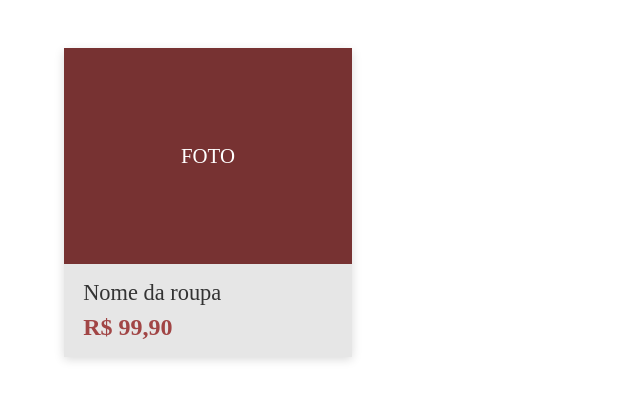
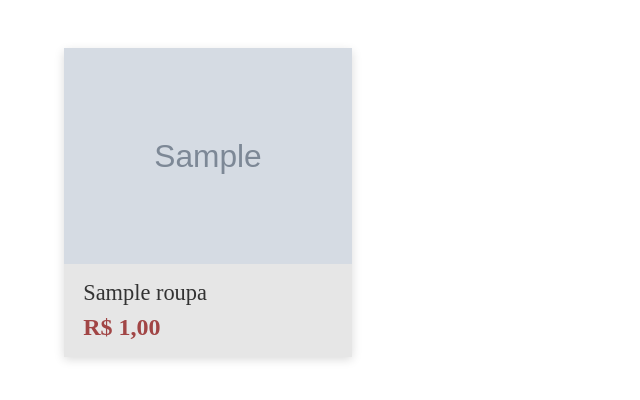
Before and after one commit to Avena-JABAL/Trend_Store, a Django app: page / in a window 1280 px wide. Shown: the part 80-480 px from the top of the page, without its empty margins (0-640 px from the left). Run offline with Django 5.2, Linux system fonts and the light colour scheme; tables that the repository leaves empty hold one stand-in row (values such as "Sample post"); grey boxes marked "Sample" are stand-in pictures; parts of the project's set-up code (start-up, migrations or seed data) failed here and were passed over.

Commit message:
catalogo atualizado com urls reais do banco!

```diff
--- a/loja_roupas/admin.py
+++ b/loja_roupas/admin.py
@@ -2,7 +2,7 @@ from django.contrib import admin
 from .models import Roupa
 
 class RoupaAdmin(admin.ModelAdmin):
-    list_display = 'nome', 'preco', 'estoque', 'tamanho', 'imagem'
+    list_display = 'nome', 'preco', 'estoque', 'tamanho', 'imagem', 'id'
 
 # Register your models here.
 admin.site.register(Roupa, RoupaAdmin)
--- a/loja_roupas/templates/catalogo.html
+++ b/loja_roupas/templates/catalogo.html
@@ -2,57 +2,68 @@
 
 <!doctype html>
 <html lang="pt-BR">
-
   <head>
-    <meta charset="utf-8">
-    <meta name="viewport" content="width=device-width, initial-scale=1">
+    <meta charset="utf-8" />
+    <meta name="viewport" content="width=device-width, initial-scale=1" />
 
     <title>Catálogo | Trend Store</title>
 
-    <link rel="stylesheet"
-        href="https://cdnjs.cloudflare.com/ajax/libs/font-awesome/4.7.0/css/font-awesome.min.css">
+    <link
+      rel="stylesheet"
+      href="https://cdnjs.cloudflare.com/ajax/libs/font-awesome/4.7.0/css/font-awesome.min.css" />
 
-    <link rel="stylesheet" href="{% static 'css/navbar.css' %}">
-    <link rel="stylesheet" href="{% static 'css/catalogo.css' %}">
+    <link rel="stylesheet" href="{% static 'css/navbar.css' %}" />
+    <link rel="stylesheet" href="{% static 'css/catalogo.css' %}" />
   </head>
 
   <body>
-
-    {% block content %}
-        {% include 'components/navbar.html' %}
+    {% block content %} {% include 'components/navbar.html' %}
     {% endblock content %}
 
-
     <main class="catalog-page">
-
       {% if user.is_authenticated %}
-            <form class="catalog-logout-form" action="{% url 'logout' %}" method="post">
+      <form
+        class="catalog-logout-form"
+        action="{% url 'logout' %}"
+        method="post">
         {% csrf_token %}
-                <button class="catalog-logout-button" type="submit">
-                    Sair
-                </button>
+        <button class="catalog-logout-button" type="submit">Sair</button>
       </form>
       {% endif %}
 
-
       <section class="produtos">
 
+    {% for roupa in roupas %}
+
         <article class="produto">
-                <a href="{% url "produto" %}" class="produto-link">
+
+            <a href="{% url 'produto' roupa.id %}" class="produto-link">
+
                 <div class="imagem-produto">
-                        <span>FOTO</span>
+
+                    <img src="{{ roupa.imagem }}" alt="{{ roupa.nome }}">
+
                 </div>
 
                 <div class="informacoes-produto">
-                        <p>Nome da roupa</p>
-                        <strong>R$ 99,90</strong>
+
+                    <p>{{ roupa.nome }}</p>
+
+                    <strong>R$ {{ roupa.preco }}</strong>
+
                 </div>
+
             </a>
+
         </article>
 
+    {% empty %}
+
+        <p>Nenhum produto encontrado.</p>
+
+    {% endfor %}
+
 </section>
-
     </main>
-
   </body>
 </html>
--- a/loja_roupas/urls.py
+++ b/loja_roupas/urls.py
@@ -5,8 +5,7 @@ urlpatterns = [
     path('', catalogo, name="catalogo"),
     path('login', login, name="login"),
     path('carrinho', carrinho, name='carrinho'),
-    path('produto/<int:roupa_id>/', produto, name='produto'),
-    path('produto', produto, name='produto'),
+    path('produto/<int:id>/', produto, name="produto"),
     path('logout', logout, name='logout')
 
 ]
--- a/loja_roupas/views.py
+++ b/loja_roupas/views.py
@@ -40,7 +40,11 @@ def login(request):
 
 
 def catalogo(request):
-    return render(request, 'catalogo.html')
+    roupas = Roupa.objects.all()
+
+    return render(request, 'catalogo.html', {
+        'roupas': roupas
+    })
 
 
 def logout(request):
@@ -76,10 +80,9 @@ def carrinho(request):
     })
 
 
-def produto(request, roupa_id=None):
-    roupa = (
-        get_object_or_404(Roupa, pk=roupa_id)
-        if roupa_id is not None
-        else None
-    )
-    return render(request, 'produto.html', {'roupa': roupa})
+def produto(request, id):
+    roupa = get_object_or_404(Roupa, id=id)
+
+    return render(request, 'produto.html', {
+        'roupa': roupa
+        })
```
Lines whose indentation alone changed are shown as unchanged.
